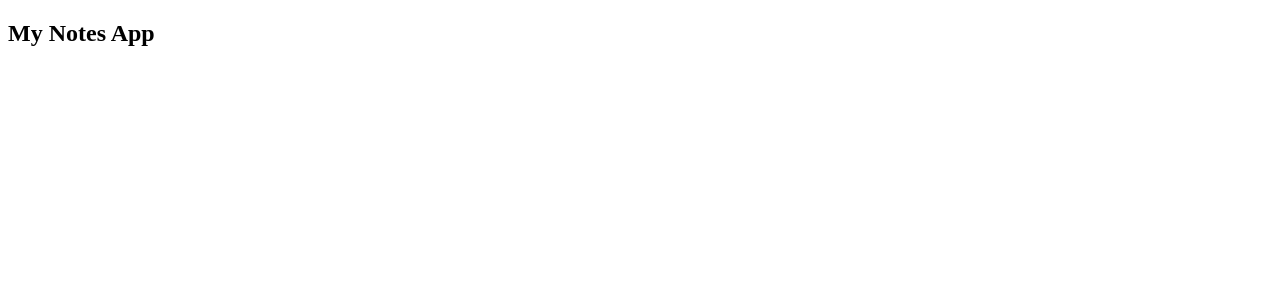
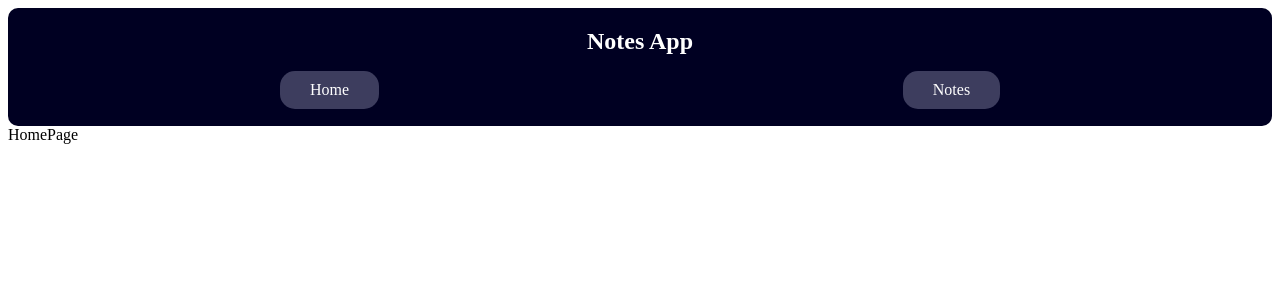
Before and after one commit to DanielGuzmanV/React-Proyecto-NotesApp, a React (Vite) app: page / in a window 1280 px wide. Shown: the top 300 px of the page. Built offline with nearby package versions, Linux system fonts and the light colour scheme.

Commit message:
config router + header in App

```diff
--- a/src/App.jsx
+++ b/src/App.jsx
@@ -1,10 +1,13 @@
 import './App.css'
+import HeaderComponent from './components/HeaderComponent'
+import MyRoutes from './routes/Routes'
 
 function App() {
   return (
-    <>
-      <h2>My Notes App</h2>
-    </>
+    <div>
+      <HeaderComponent/>
+      <MyRoutes/>
+    </div>
   )
 }
 
```
